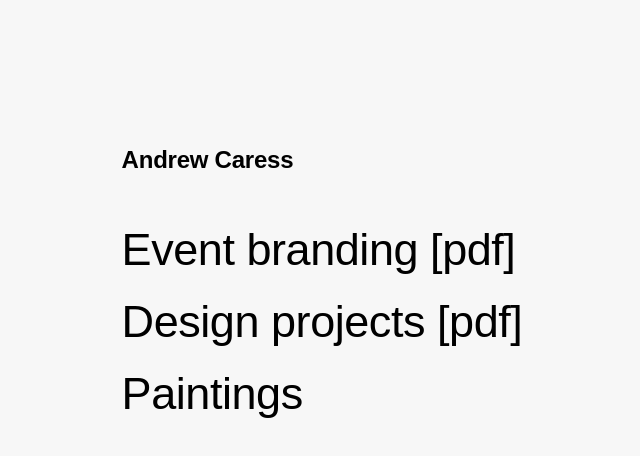
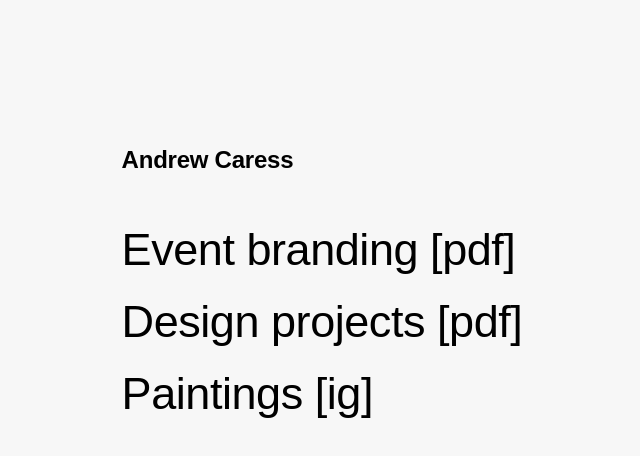
Before and after one commit to andy-caress/projects, a plain HTML site: page index.html in a window 1280 px wide. Shown: the whole page, without its empty margins (190-830 px from the left). Drawn offline with Linux system fonts and the light colour scheme.

Commit message:
updated copy

```diff
--- a/index.html
+++ b/index.html
@@ -15,7 +15,7 @@
     <!-- <ul> -->
       <li><a href="https://indd.adobe.com/view/f59165b2-bc0b-422f-b230-c6bf6a8e88dd">Event branding [pdf]</a></li>
       <li><a href="https://indd.adobe.com/view/7f08f2cd-dd0e-4479-adea-7918ef3f31b6">Design projects [pdf]</a></li>
-      <li><a href="https://www.instagram.com/andrewbuu/">Paintings</a></li>
+      <li><a href="https://www.instagram.com/andrewbuu/">Paintings [ig]</a></li>
     <!-- </ul> -->
   </nav>
 </header>
```
